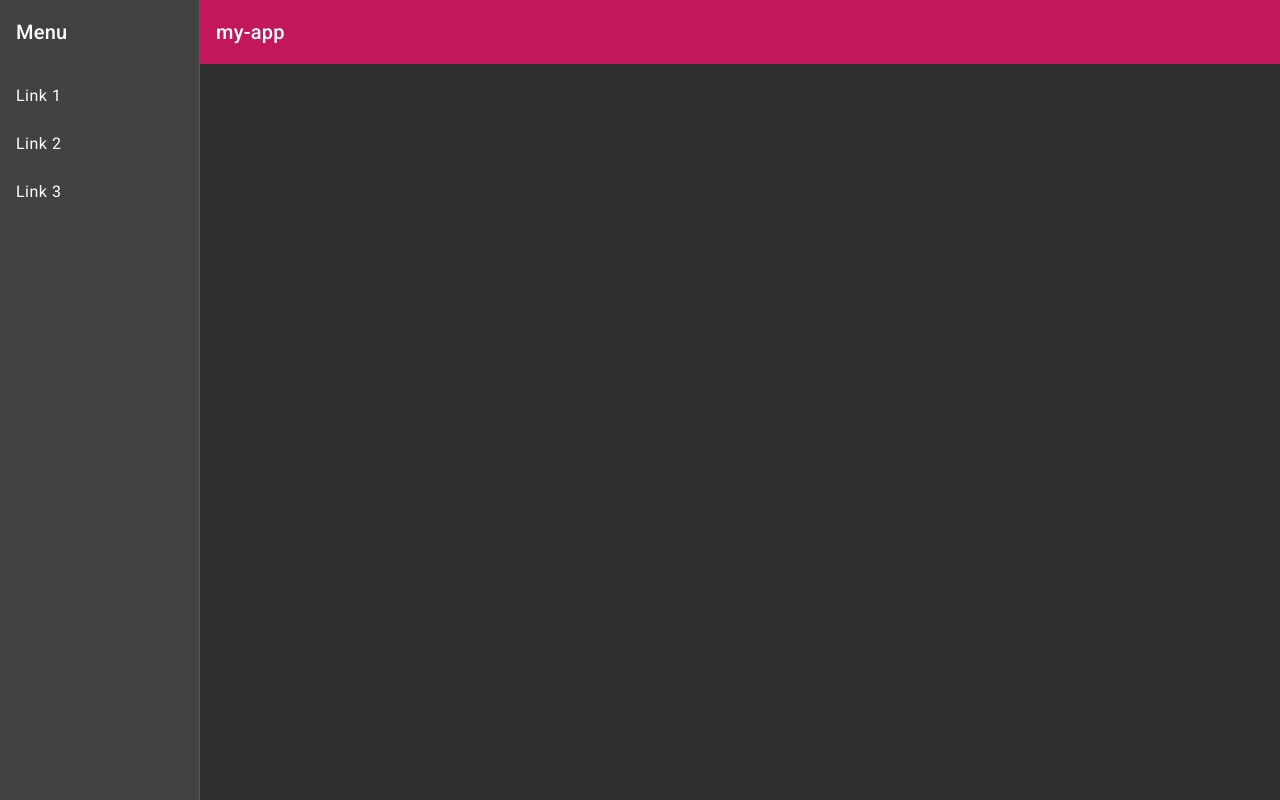
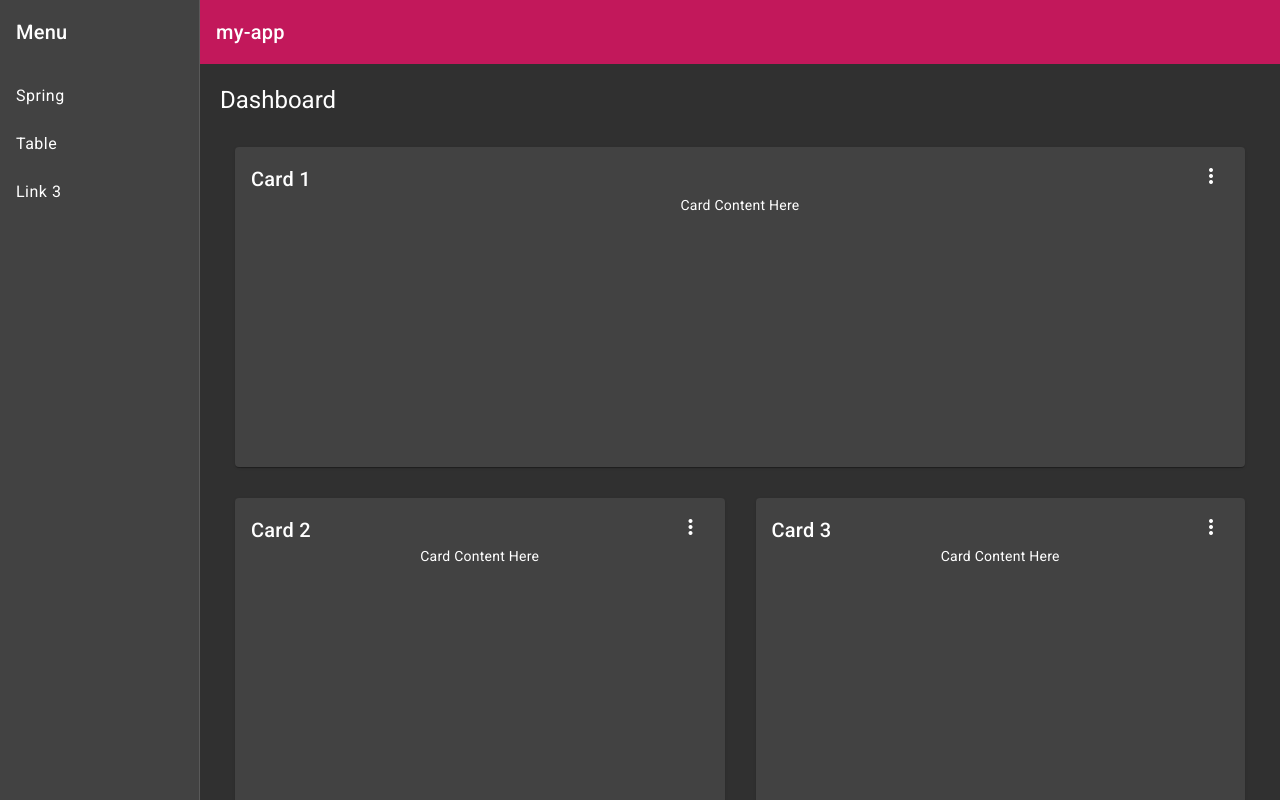
Before and after one commit to pawar-manali/my-app, an Angular app: page /Home in a window 1280 px wide. Before the commit this address led to /. Built offline with nearby package versions, Linux system fonts and the light colour scheme.

Commit message:
table added

```diff
--- a/src/app/app.module.ts
+++ b/src/app/app.module.ts
@@ -18,6 +18,21 @@ import { MatButtonModule } from '@angular/material/button';
 import { MatSidenavModule } from '@angular/material/sidenav';
 import { MatIconModule } from '@angular/material/icon';
 import { MatListModule } from '@angular/material/list';
+import { RouterModule, Routes } from '@angular/router';
+import { DashBoardComponent } from './dash-board/dash-board.component';
+import { MatGridListModule } from '@angular/material/grid-list';
+import { MatCardModule } from '@angular/material/card';
+import { MatMenuModule } from '@angular/material/menu';
+import { TableComponent } from './table/table.component';
+import { MatTableModule } from '@angular/material/table';
+import { MatPaginatorModule } from '@angular/material/paginator';
+import { MatSortModule } from '@angular/material/sort';
+
+const route:Routes=[
+  {path:'Home',component:DashBoardComponent},
+  {path:'Table',component:TableComponent}
+]
+
 
 @NgModule({
   declarations: [
@@ -30,9 +45,11 @@ import { MatListModule } from '@angular/material/list';
     ChildComponent,
     MySideNavComponent,
     RoundButtonDirective,
-    SideNavComponent
+    SideNavComponent,
+    DashBoardComponent,
+    TableComponent
   ],
-  imports: [
+  imports: [             //here we import all structures on our webpg
     BrowserModule,
     AppRoutingModule,
     BrowserAnimationsModule,
@@ -40,7 +57,14 @@ import { MatListModule } from '@angular/material/list';
     MatButtonModule,
     MatSidenavModule,
     MatIconModule,
-    MatListModule
+    MatListModule,
+    MatGridListModule,
+    MatCardModule,
+    MatMenuModule,
+    RouterModule.forRoot(route),
+    MatTableModule,
+    MatPaginatorModule,
+    MatSortModule
   ],
   providers: [],
   bootstrap: [AppComponent]
--- /dev/null
+++ b/src/app/dash-board/dash-board.component.css
@@ -0,0 +1,21 @@
+.grid-container {
+  margin: 20px;
+}
+
+.dashboard-card {
+  position: absolute;
+  top: 15px;
+  left: 15px;
+  right: 15px;
+  bottom: 15px;
+}
+
+.more-button {
+  position: absolute;
+  top: 5px;
+  right: 10px;
+}
+
+.dashboard-card-content {
+  text-align: center;
+}
--- /dev/null
+++ b/src/app/dash-board/dash-board.component.html
@@ -0,0 +1,24 @@
+<div class="grid-container">
+  <h1 class="mat-h1">Dashboard</h1>
+  <mat-grid-list cols="2" rowHeight="350px">
+    <mat-grid-tile *ngFor="let card of cards | async" [colspan]="card.cols" [rowspan]="card.rows">
+      <mat-card class="dashboard-card">
+        <mat-card-header>
+          <mat-card-title>
+            {{card.title}}
+            <button mat-icon-button class="more-button" [matMenuTriggerFor]="menu" aria-label="Toggle menu">
+              <mat-icon>more_vert</mat-icon>
+            </button>
+            <mat-menu #menu="matMenu" xPosition="before">
+              <button mat-menu-item>Expand</button>
+              <button mat-menu-item>Remove</button>
+            </mat-menu>
+          </mat-card-title>
+        </mat-card-header>
+        <mat-card-content class="dashboard-card-content">
+          <div>Card Content Here</div>
+        </mat-card-content>
+      </mat-card>
+    </mat-grid-tile>
+  </mat-grid-list>
+</div>
--- /dev/null
+++ b/src/app/dash-board/dash-board.component.ts
@@ -0,0 +1,33 @@
+import { Component, inject } from '@angular/core';
+import { Breakpoints, BreakpointObserver } from '@angular/cdk/layout';
+import { map } from 'rxjs/operators';
+
+@Component({
+  selector: 'app-dash-board',
+  templateUrl: './dash-board.component.html',
+  styleUrls: ['./dash-board.component.css']
+})
+export class DashBoardComponent {
+  private breakpointObserver = inject(BreakpointObserver);
+
+  /** Based on the screen size, switch from standard to one column per row */
+  cards = this.breakpointObserver.observe(Breakpoints.Handset).pipe(
+    map(({ matches }) => {
+      if (matches) {
+        return [
+          { title: 'Card 1', cols: 1, rows: 1 },
+          { title: 'Card 2', cols: 1, rows: 1 },
+          { title: 'Card 3', cols: 1, rows: 1 },
+          { title: 'Card 4', cols: 1, rows: 1 }
+        ];
+      }
+
+      return [
+        { title: 'Card 1', cols: 2, rows: 1 },
+        { title: 'Card 2', cols: 1, rows: 1 },
+        { title: 'Card 3', cols: 1, rows: 2 },
+        { title: 'Card 4', cols: 1, rows: 1 }
+      ];
+    })
+  );
+}
--- a/src/app/side-nav/side-nav.component.html
+++ b/src/app/side-nav/side-nav.component.html
@@ -5,8 +5,8 @@
       [opened]="(isHandset$ | async) === false">
     <mat-toolbar>Menu</mat-toolbar>
     <mat-nav-list>
-      <a mat-list-item href="#">Link 1</a>
-      <a mat-list-item href="#">Link 2</a>
+      <a mat-list-item routerLink="Home">Spring</a>
+      <a mat-list-item routerLink="Table">Table</a>
       <a mat-list-item href="#">Link 3</a>
     </mat-nav-list>
   </mat-sidenav>
@@ -23,5 +23,6 @@
       <span>my-app</span>
     </mat-toolbar>
     <!-- Add Content Here -->
+    <router-outlet></router-outlet>
   </mat-sidenav-content>
 </mat-sidenav-container>
--- /dev/null
+++ b/src/app/table/table-datasource.ts
@@ -0,0 +1,111 @@
+import { DataSource } from '@angular/cdk/collections';
+import { MatPaginator } from '@angular/material/paginator';
+import { MatSort } from '@angular/material/sort';
+import { map } from 'rxjs/operators';
+import { Observable, of as observableOf, merge } from 'rxjs';
+
+// TODO: Replace this with your own data model type
+export interface TableItem {
+  name: string;
+  id: number;
+}
+
+// TODO: replace this with real data from your application
+const EXAMPLE_DATA: TableItem[] = [
+  {id: 1, name: 'Hydrogen'},
+  {id: 2, name: 'Helium'},
+  {id: 3, name: 'Lithium'},
+  {id: 4, name: 'Beryllium'},
+  {id: 5, name: 'Boron'},
+  {id: 6, name: 'Carbon'},
+  {id: 7, name: 'Nitrogen'},
+  {id: 8, name: 'Oxygen'},
+  {id: 9, name: 'Fluorine'},
+  {id: 10, name: 'Neon'},
+  {id: 11, name: 'Sodium'},
+  {id: 12, name: 'Magnesium'},
+  {id: 13, name: 'Aluminum'},
+  {id: 14, name: 'Silicon'},
+  {id: 15, name: 'Phosphorus'},
+  {id: 16, name: 'Sulfur'},
+  {id: 17, name: 'Chlorine'},
+  {id: 18, name: 'Argon'},
+  {id: 19, name: 'Potassium'},
+  {id: 20, name: 'Calcium'},
+];
+
+/**
+ * Data source for the Table view. This class should
+ * encapsulate all logic for fetching and manipulating the displayed data
+ * (including sorting, pagination, and filtering).
+ */
+export class TableDataSource extends DataSource<TableItem> {
+  data: TableItem[] = EXAMPLE_DATA;
+  paginator: MatPaginator | undefined;
+  sort: MatSort | undefined;
+
+  constructor() {
+    super();
+  }
+
+  /**
+   * Connect this data source to the table. The table will only update when
+   * the returned stream emits new items.
+   * @returns A stream of the items to be rendered.
+   */
+  connect(): Observable<TableItem[]> {
+    if (this.paginator && this.sort) {
+      // Combine everything that affects the rendered data into one update
+      // stream for the data-table to consume.
+      return merge(observableOf(this.data), this.paginator.page, this.sort.sortChange)
+        .pipe(map(() => {
+          return this.getPagedData(this.getSortedData([...this.data ]));
+        }));
+    } else {
+      throw Error('Please set the paginator and sort on the data source before connecting.');
+    }
+  }
+
+  /**
+   *  Called when the table is being destroyed. Use this function, to clean up
+   * any open connections or free any held resources that were set up during connect.
+   */
+  disconnect(): void {}
+
+  /**
+   * Paginate the data (client-side). If you're using server-side pagination,
+   * this would be replaced by requesting the appropriate data from the server.
+   */
+  private getPagedData(data: TableItem[]): TableItem[] {
+    if (this.paginator) {
+      const startIndex = this.paginator.pageIndex * this.paginator.pageSize;
+      return data.splice(startIndex, this.paginator.pageSize);
+    } else {
+      return data;
+    }
+  }
+
+  /**
+   * Sort the data (client-side). If you're using server-side sorting,
+   * this would be replaced by requesting the appropriate data from the server.
+   */
+  private getSortedData(data: TableItem[]): TableItem[] {
+    if (!this.sort || !this.sort.active || this.sort.direction === '') {
+      return data;
+    }
+
+    return data.sort((a, b) => {
+      const isAsc = this.sort?.direction === 'asc';
+      switch (this.sort?.active) {
+        case 'name': return compare(a.name, b.name, isAsc);
+        case 'id': return compare(+a.id, +b.id, isAsc);
+        default: return 0;
+      }
+    });
+  }
+}
+
+/** Simple sort comparator for example ID/Name columns (for client-side sorting). */
+function compare(a: string | number, b: string | number, isAsc: boolean): number {
+  return (a < b ? -1 : 1) * (isAsc ? 1 : -1);
+}
--- /dev/null
+++ b/src/app/table/table.component.css
@@ -0,0 +1,3 @@
+.full-width-table {
+  width: 100%;
+}
--- /dev/null
+++ b/src/app/table/table.component.html
@@ -0,0 +1,26 @@
+<div class="mat-elevation-z8">
+  <table mat-table class="full-width-table" matSort aria-label="Elements">
+    <!-- Id Column -->
+    <ng-container matColumnDef="id">
+      <th mat-header-cell *matHeaderCellDef mat-sort-header>Id</th>
+      <td mat-cell *matCellDef="let row">{{row.id}}</td>
+    </ng-container>
+
+    <!-- Name Column -->
+    <ng-container matColumnDef="name">
+      <th mat-header-cell *matHeaderCellDef mat-sort-header>Name</th>
+      <td mat-cell *matCellDef="let row">{{row.name}}</td>
+    </ng-container>
+
+    <tr mat-header-row *matHeaderRowDef="displayedColumns"></tr>
+    <tr mat-row *matRowDef="let row; columns: displayedColumns;"></tr>
+  </table>
+
+  <mat-paginator #paginator
+      [length]="dataSource?.data?.length"
+      [pageIndex]="0"
+      [pageSize]="10"
+      [pageSizeOptions]="[5, 10, 20]"
+      aria-label="Select page">
+  </mat-paginator>
+</div>
--- /dev/null
+++ b/src/app/table/table.component.ts
@@ -0,0 +1,30 @@
+import { AfterViewInit, Component, ViewChild } from '@angular/core';
+import { MatTable } from '@angular/material/table';
+import { MatPaginator } from '@angular/material/paginator';
+import { MatSort } from '@angular/material/sort';
+import { TableDataSource, TableItem } from './table-datasource';
+
+@Component({
+  selector: 'app-table',
+  templateUrl: './table.component.html',
+  styleUrls: ['./table.component.css']
+})
+export class TableComponent implements AfterViewInit {
+  @ViewChild(MatPaginator) paginator!: MatPaginator;
+  @ViewChild(MatSort) sort!: MatSort;
+  @ViewChild(MatTable) table!: MatTable<TableItem>;
+  dataSource: TableDataSource;
+
+  /** Columns displayed in the table. Columns IDs can be added, removed, or reordered. */
+  displayedColumns = ['id', 'name'];
+
+  constructor() {
+    this.dataSource = new TableDataSource();
+  }
+
+  ngAfterViewInit(): void {
+    this.dataSource.sort = this.sort;
+    this.dataSource.paginator = this.paginator;
+    this.table.dataSource = this.dataSource;
+  }
+}
```
Also changed, not shown: 2 other files (tests, documents, lock files or other folders).
